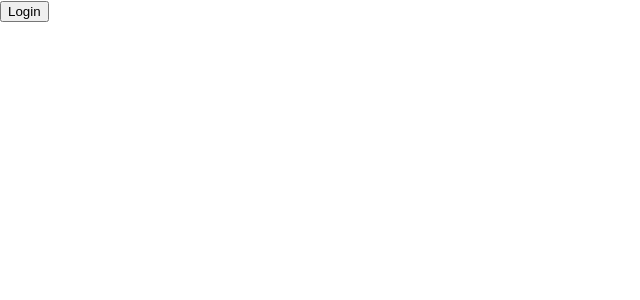
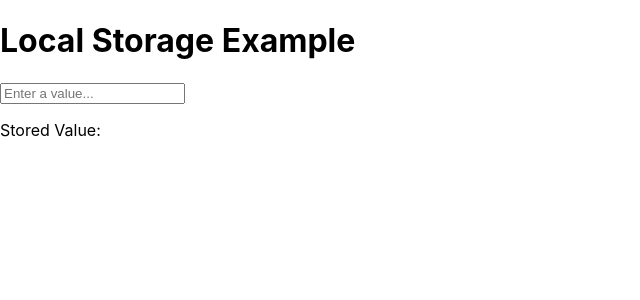
Before and after one commit to toanlehcm/demo_reactjs, a React (Create React App) app: page / in a window 1280 px wide. Shown: the top 300 px of the page, without its empty margins (0-640 px from the left). Built offline with nearby package versions, Linux system fonts and the light colour scheme.

Commit message:
- Demo localStorage.

```diff
--- a/src/App.js
+++ b/src/App.js
@@ -1,26 +1,42 @@
-import React, { useState } from 'react';
-import { Navigate } from 'react-router-dom';
+import React, { useState, useEffect } from 'react';
 
-function LoginComponent() {
-  const [isLoggedIn, setIsLoggedIn] = useState(false);
+export default function App() {
+  // Define state to hold the value from localStorage.
+  const [storedValue, setStoredValue] = useState('');
 
-  const handleLogin = () => {
-    // Perform login logic here
-    // For demonstration purposes, we'll just set isLoggedIn to true
-    setIsLoggedIn(true);
-  };
+  // Define a key to store the value in localStorage.
+  const localStorageKey = 'myStorageValue';
 
-  // If user is logged in, automatically redirect to the specified page
-  if (isLoggedIn) {
-    return <Navigate to="/your/redirect/page" />;
+  // Define a function to handle changes to the input value.
+  const handleChange = (event) => {
+    // Update the state with the new value.
+    setStoredValue(event.target.value);
   }
 
-  // If user is not logged in, render the login form
+  // Use useEffect to retrieve the stored value from localStorage on component mount.
+  useEffect(() => {
+    const storedItem = localStorage.getItem(localStorageKey);
+
+    // If a value exists is localStorage, update the state with it.
+    if (storedItem) {
+      setStoredValue(storedItem);
+    }
+  }, [localStorageKey]);
+
+  useEffect(() => {
+    localStorage.setItem(localStorageKey, storedValue)
+  }, [localStorageKey, storedValue]);
+
   return (
     <div>
-      <button onClick={handleLogin}>Login</button>
+      <h1>Local Storage Example</h1>
+      <input
+        type="text"
+        value={storedValue}
+        onChange={handleChange}
+        placeholder="Enter a value..."
+      />
+      <p>Stored Value: {storedValue}</p>
     </div>
   );
 }
-
-export default LoginComponent;
```
